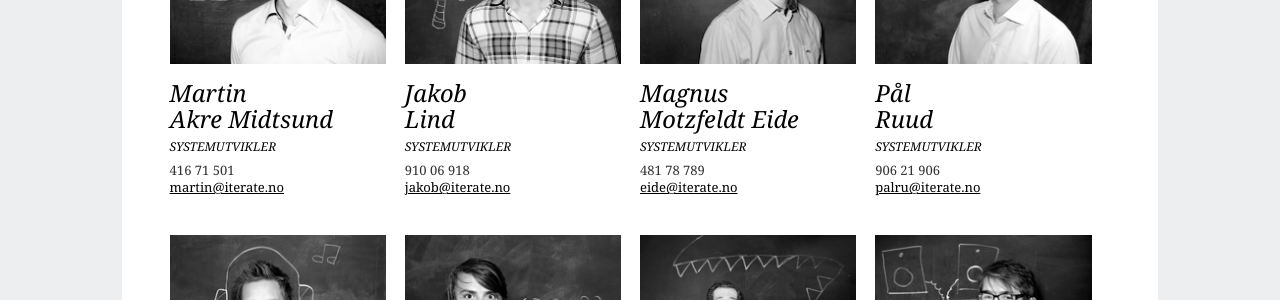
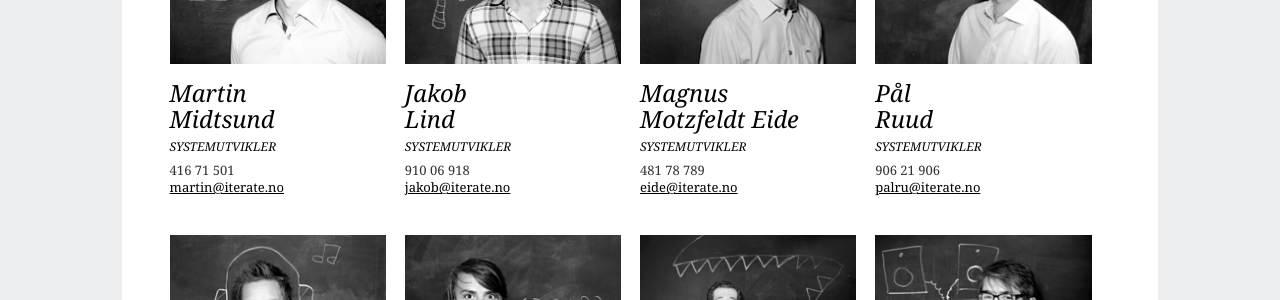
Before and after one commit to therese1g1/iterate.github.com, a Jekyll site: the page built from mennesker/index.html, in a window 1280 px wide and 900 px high, scrolled down 492 px. Shown: the part 157-457 px from the top of the window. Built offline with Jekyll 4.4.1, drawn with Linux system fonts in a browser that asks for light colours.

Commit message:
Revert "Add middle name for Martin"
This reverts commit 3e9b0415e42ab1ba8ff053d83d5c8380c85e4f39.

```diff
--- a/mennesker/index.html
+++ b/mennesker/index.html
@@ -58,7 +58,7 @@ title: Iterate
     <div class="grid_4 alpha">
            <div class="menneske">
                <img src="/static/images/mennesker/martin.jpg" alt="Martin">
-               <h2>Martin<br>Akre Midtsund</h2>
+               <h2>Martin<br>Midtsund</h2>
                <h3>Systemutvikler</h3>
                <p>
                    416 71 501<br>
```
